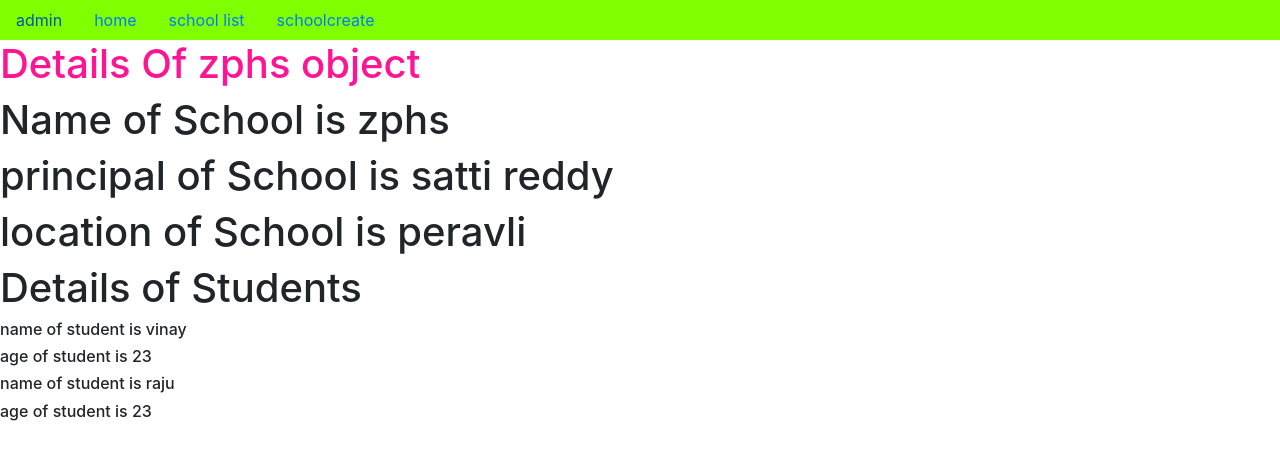
After one commit to visoraha/cbv_listview, a Django app: page /1/ in a window 1280 px wide. The commit adds this page. Shown: the top 460 px of the page. Run offline with Django 4.2, Linux system fonts and the light colour scheme; data comes from the database, SQL or seed files in the repository; both versions use the stored data as it was after the commit.

Commit message:
first commit

```diff
--- a/app/models.py
+++ b/app/models.py
@@ -1,6 +1,7 @@
 from django.db import models
 
 # Create your models here.
+from django.urls import reverse
 class School(models.Model):
     name=models.CharField(max_length=100)
     principal=models.CharField(max_length=100)
@@ -8,6 +9,8 @@ class School(models.Model):
 
     def __str__(self) -> str:
         return self.name
+    def get_absolute_url(self):
+        return reverse('detail',kwargs={'pk':self.pk})
 
 class Student(models.Model):
     school=models.ForeignKey(School,on_delete=models.CASCADE,related_name='students')
--- a/app/views.py
+++ b/app/views.py
@@ -1,5 +1,5 @@
 from django.shortcuts import render
-from django.views.generic import TemplateView,ListView
+from django.views.generic import TemplateView,ListView,DetailView,CreateView
 from app.models import *
 
 # Create your views here.
@@ -10,3 +10,11 @@ class school_list(ListView):
     #template_name='app/school_list.html'
     model=School
     context_object_name='scl'
+class school_detail(DetailView):
+    model=School
+    #template_name='app/school_detail.html'
+    context_object_name='sclobj'
+
+class schoolcreate(CreateView):
+    model=School
+    fields='__all__'
--- a/project33/urls.py
+++ b/project33/urls.py
@@ -14,11 +14,14 @@ Including another URLconf
     2. Add a URL to urlpatterns:  path('blog/', include('blog.urls'))
 """
 from django.contrib import admin
-from django.urls import path
+from django.urls import path,re_path
 from app.views import *
 
 urlpatterns = [
     path('admin/', admin.site.urls),
     path('home/',home.as_view(),name='home'),
-    path('school_list/',school_list.as_view(),name='school_list')
+    path('school_list/',school_list.as_view(),name='school_list'),
+    path('schoolcreate/',schoolcreate.as_view(),name='schoolcreate'),
+    re_path('(?P<pk>\d+)/',school_detail.as_view(),name='detail'),
+
 ]
--- a/templates/app/dummy.html
+++ b/templates/app/dummy.html
@@ -16,6 +16,7 @@
     <a href="{% url 'admin:index' %}" class="nav-link">admin</a>
     <a href="{% url 'home' %}" class="nav-link">home</a>
     <a href="{% url 'school_list' %}" class="nav-link">school list</a>
+    <a href="{% url 'schoolcreate' %}" class="nav-link">schoolcreate</a>
 </nav>
 
 
--- /dev/null
+++ b/templates/app/school_detail.html
@@ -0,0 +1,22 @@
+{% extends 'app/dummy.html' %}
+
+{% block title %}
+    <title>Detail Page</title>
+{% endblock %}
+
+{% block body_block  %}
+<h1 style="color: deeppink;">Details Of {{sclobj.name}} object</h1>
+
+<h1>Name of School is {{sclobj.name}}</h1>
+
+<h1>principal of School is {{sclobj.principal}}</h1>
+<h1>location of School is {{sclobj.location}}</h1>
+
+
+<h1>Details of Students </h1>
+
+{% for i in sclobj.students.all %}
+    <h6>name of student is {{i.sname}}</h6>
+    <h6>age of student is {{i.sage}}</h6>
+{% endfor %}
+{% endblock %}
--- a/templates/app/school_list.html
+++ b/templates/app/school_list.html
@@ -9,7 +9,7 @@
     <body style="background-color: gold;">
 <h1>this is school object list page</h1>
 {% for i in scl %}
-<h1>{{i.name}}</h1>
+<a href="{{i.pk}}"><h1>{{i.name}}</h1></a>
 {% endfor %}
 </body>
 </center>
```
Also changed, not shown: templates/app/school_form.html (added, +22 -0 lines), db.sqlite3.
